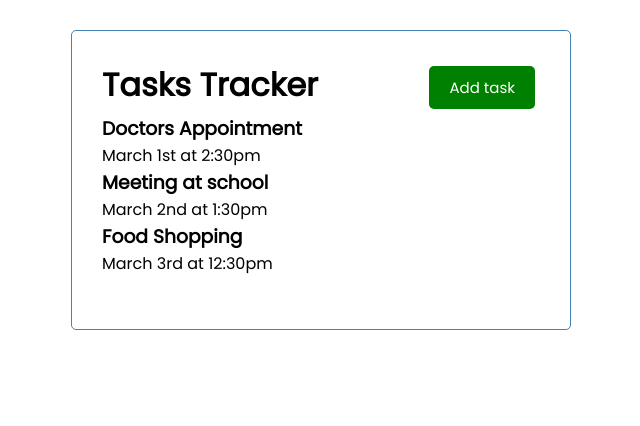
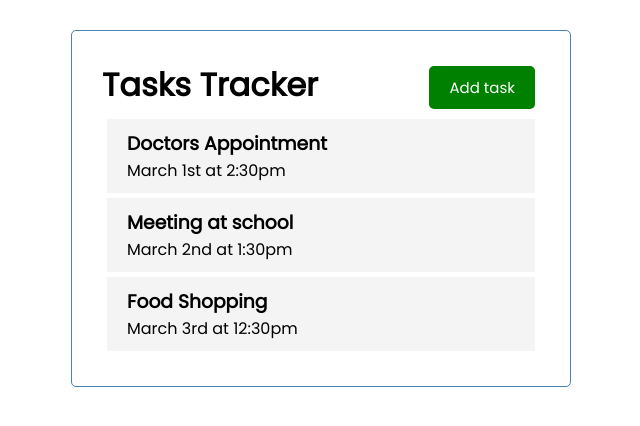
Before and after one commit to dibyamgr/Tasks-Tracker-Vue-JS, a Vue app: page / in a window 1280 px wide. Shown: the top 426 px of the page, without its empty margins (319-959 px from the left). Built offline with nearby package versions, Linux system fonts and the light colour scheme.

Commit message:
Styling the tasks lists

```diff
--- a/src/components/Task.vue
+++ b/src/components/Task.vue
@@ -15,5 +15,21 @@
 </script>
 
 <style scoped>
-
+.fas {
+  color: red;
+}
+.task {
+  background: #f4f4f4;
+  margin: 5px;
+  padding: 10px 20px;
+  cursor: pointer;
+}
+.task.reminder {
+  border-left: 5px solid green;
+}
+.task h3 {
+  display: flex;
+  align-items: center;
+  justify-content: space-between;
+}
 </style>
```
